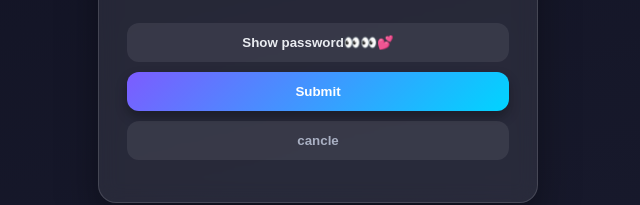
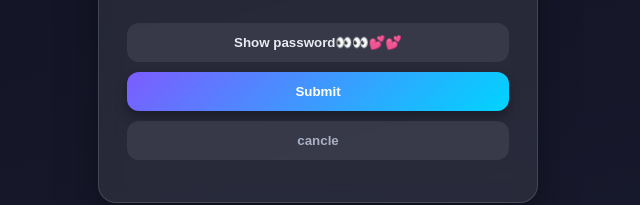
Before and after one commit to Pratanudolui/ExampleCollaborator, a plain HTML site: page index.html in a window 1280 px wide. Shown: the part 449-654 px from the top of the page, 322-962 px from the left. Drawn offline with Linux system fonts and the light colour scheme.

Commit message:
krutikaacommit

```diff
--- a/index.html
+++ b/index.html
@@ -22,7 +22,7 @@
             </div>
             <span id="error2"></span>
             <div>
-                <button id="show_pwd">Show password👀👀💕</button>
+                <button id="show_pwd">Show password👀👀💕💕</button>
             </div>
             <div>
                 <button type="submit" id="submit_btn">Submit</button>
```
